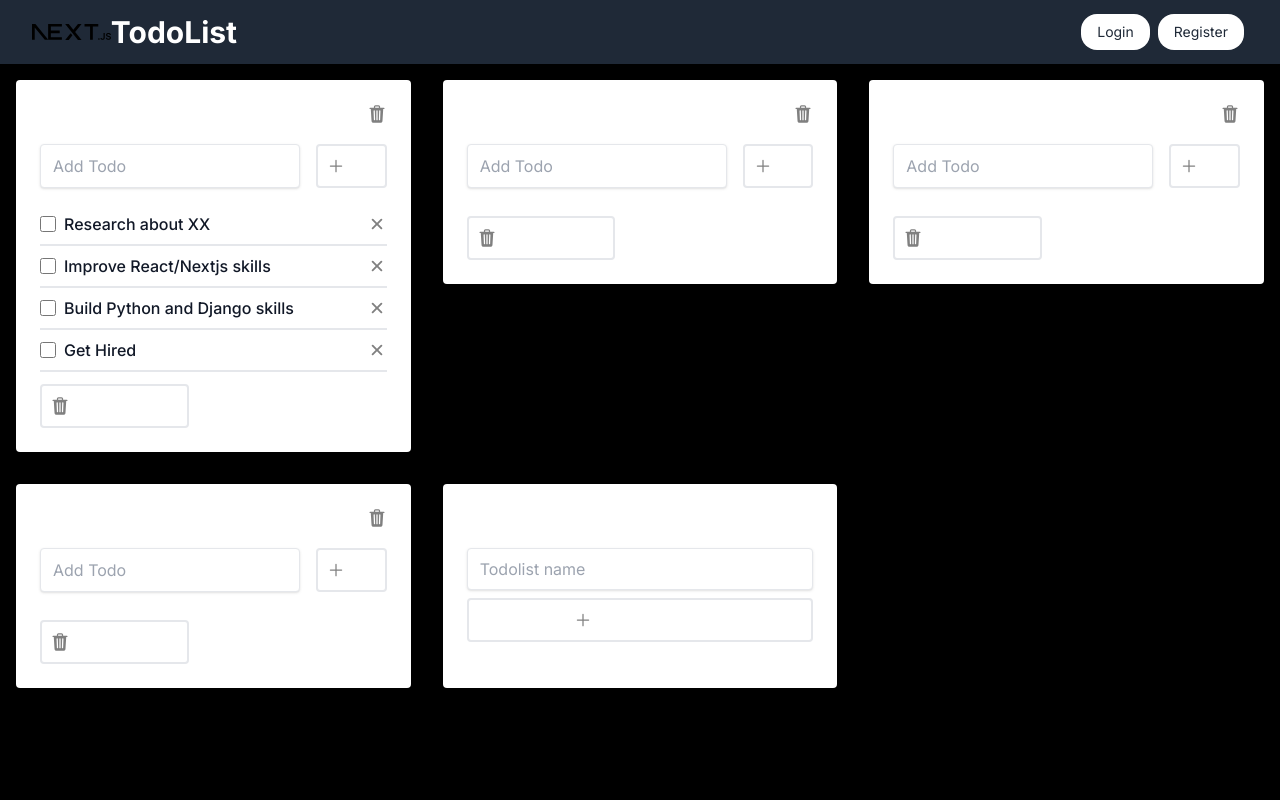
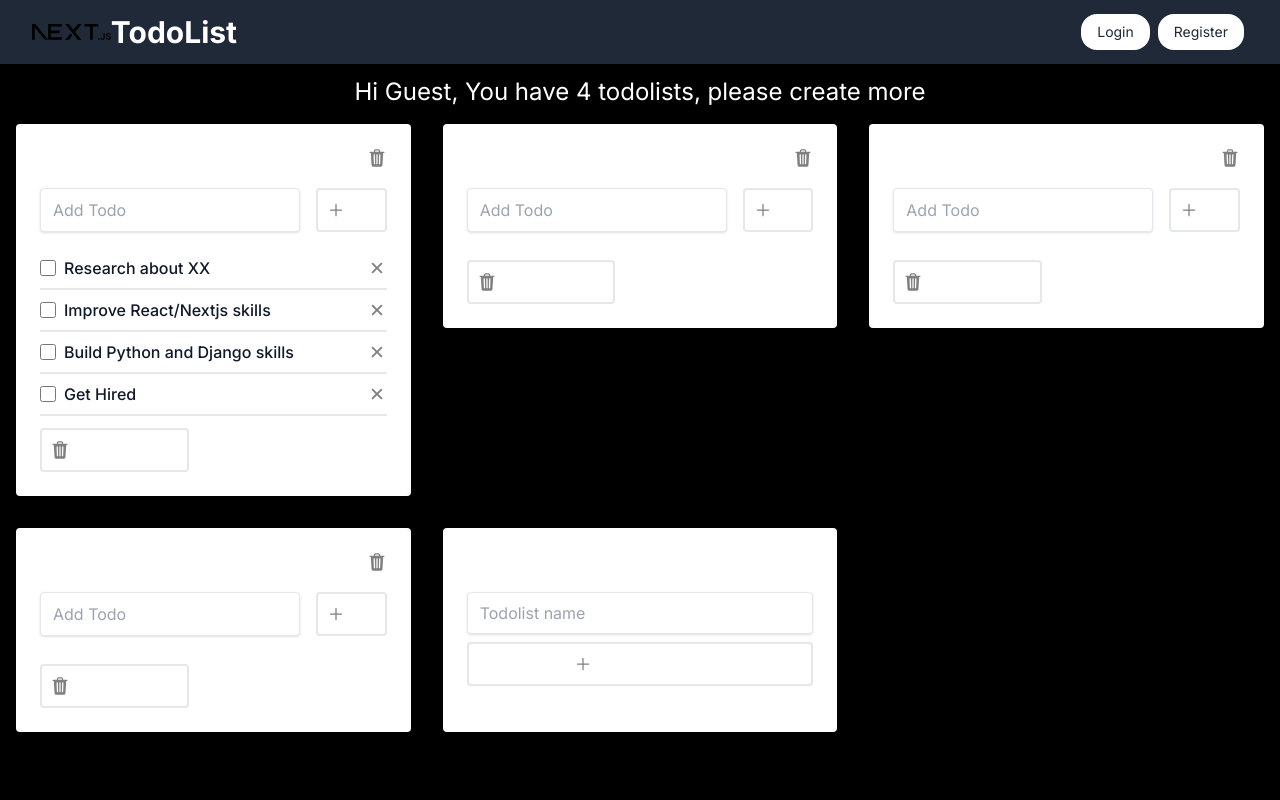
Before and after one commit to medardm/nextjs-todolist-frontend, a Next.js app: page / in a window 1280 px wide. Shown: the top 800 px of the page. Built offline with nearby package versions, Linux system fonts and the light colour scheme; no server answers.

Commit message:
Add user-specific greeting on homepage
- Implemented usage of the useAuthStore hook to extract the user's details.
- Changed the home page layout to include a personalized greeting message for the user stating the current number of todo lists.
- Incorporated a fallback message for guest users.

```diff
--- a/src/app/page.tsx
+++ b/src/app/page.tsx
@@ -3,9 +3,10 @@ import React from "react";
 import {TodoList} from "@/components/todolist/TodoList";
 import {useTodoList} from "@/hooks/useTodoList";
 import {TodoListNew} from "@/components/form/TodoListNew";
+import useAuthStore from "@/stores/useAuthStore";
 
 export default function Home() {
-
+  const {user} = useAuthStore()
   const {
     todoLists,
     newTodoListInput,
@@ -20,7 +21,12 @@ export default function Home() {
     handleAddTodoList
   }
   return (
-    <main className="flex min-h-screen flex-col items-center justify-between">
+    <main className="flex min-h-screen flex-col items-center py-3">
+      <header className="">
+        <h1 className="text-2xl">
+          Hi {user?.user.username ?? 'Guest'}, You have {todoLists.length} todolist{todoLists.length>1? 's': ''}, please create more
+        </h1>
+      </header>
       <div className="grid grid-cols-3 min-h-100 w-full bg-teal-lightest container mx-auto">
         {
           todoLists.map(
```
